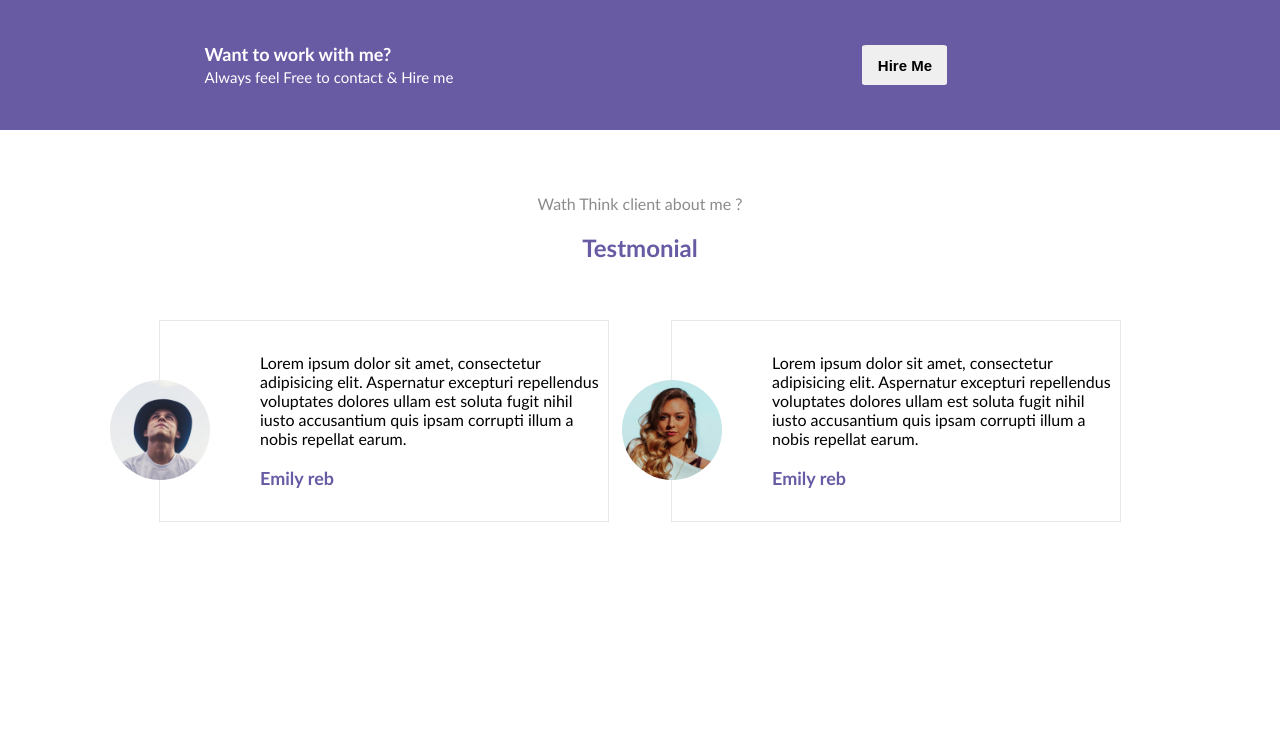
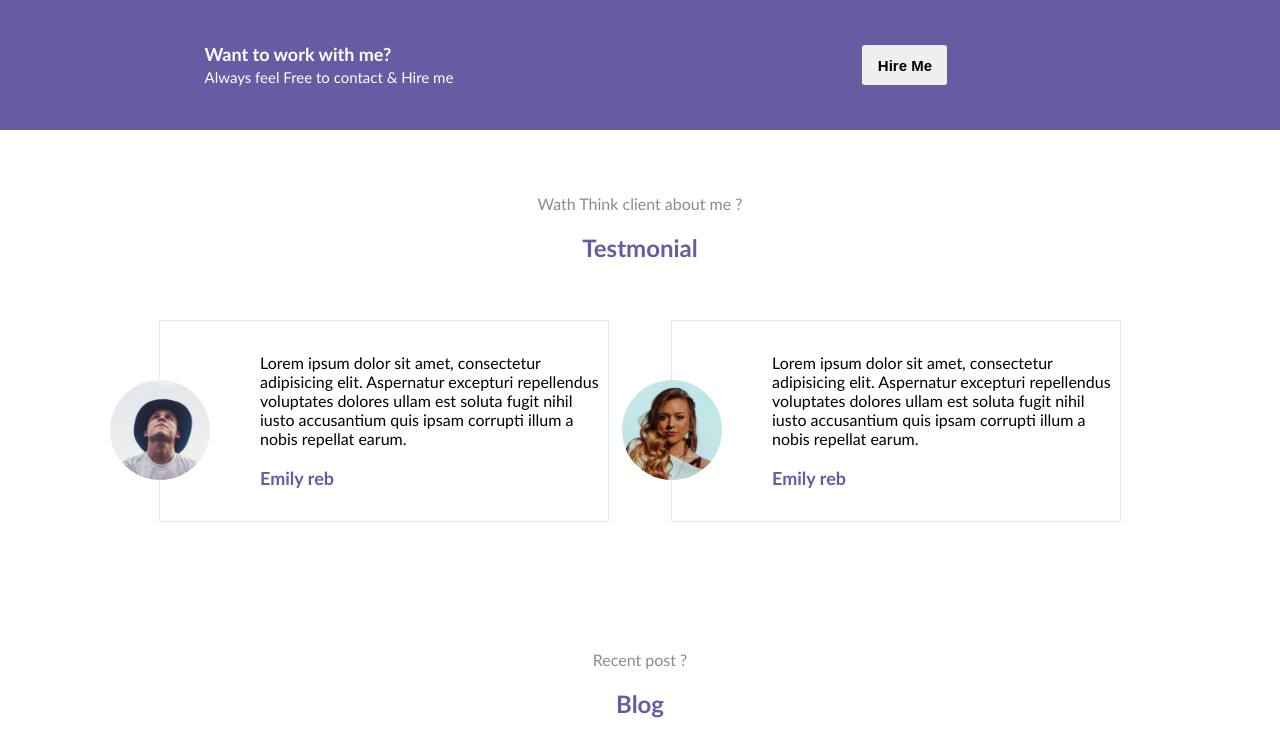
Before and after one commit to VitorLucas44/Projet-Nouille, a plain HTML site: page index.html in a window 1280 px wide. Drawn offline with Linux system fonts and the light colour scheme.

Commit message:
blogtitre

```diff
--- a/index.html
+++ b/index.html
@@ -26,6 +26,16 @@
             <div class="client2">
                 <div class="clientimg2"><img src="./public/img/avatar3.jpg" alt=""></div>
                 <p>Lorem ipsum dolor sit amet, consectetur adipisicing elit. Aspernatur excepturi repellendus voluptates dolores ullam est soluta fugit nihil iusto accusantium quis ipsam corrupti illum a nobis repellat earum.<br><br><b>Emily reb</b></p><br><br></div>
+        </div>
+
+    </section>
+
+    <section>
+        <div class="blog"><span>Recent post ?</span><h1>Blog</h1></div>
+
+        <div class="tableau1">
+
+
 
 
 
@@ -34,7 +44,6 @@
 
 
 
-
     </section>
 </body>
 </html>
--- a/public/css/style.css
+++ b/public/css/style.css
@@ -45,6 +45,7 @@ body{
 
 h1{
     color: #695aa4;
+    font-size: 20;
 }
 .clienttitre span{
     color: #6e6f6e;
@@ -94,3 +95,15 @@ h1{
     right: 50px;
     top: 10px;
 }
+
+.blog{
+    display: flex;
+    justify-content: center;
+    align-items: center;
+    flex-direction: column;
+    margin-top: 10%;
+}
+.blog span{
+    color: #6e6f6e;
+    opacity:80%;
+}
```
